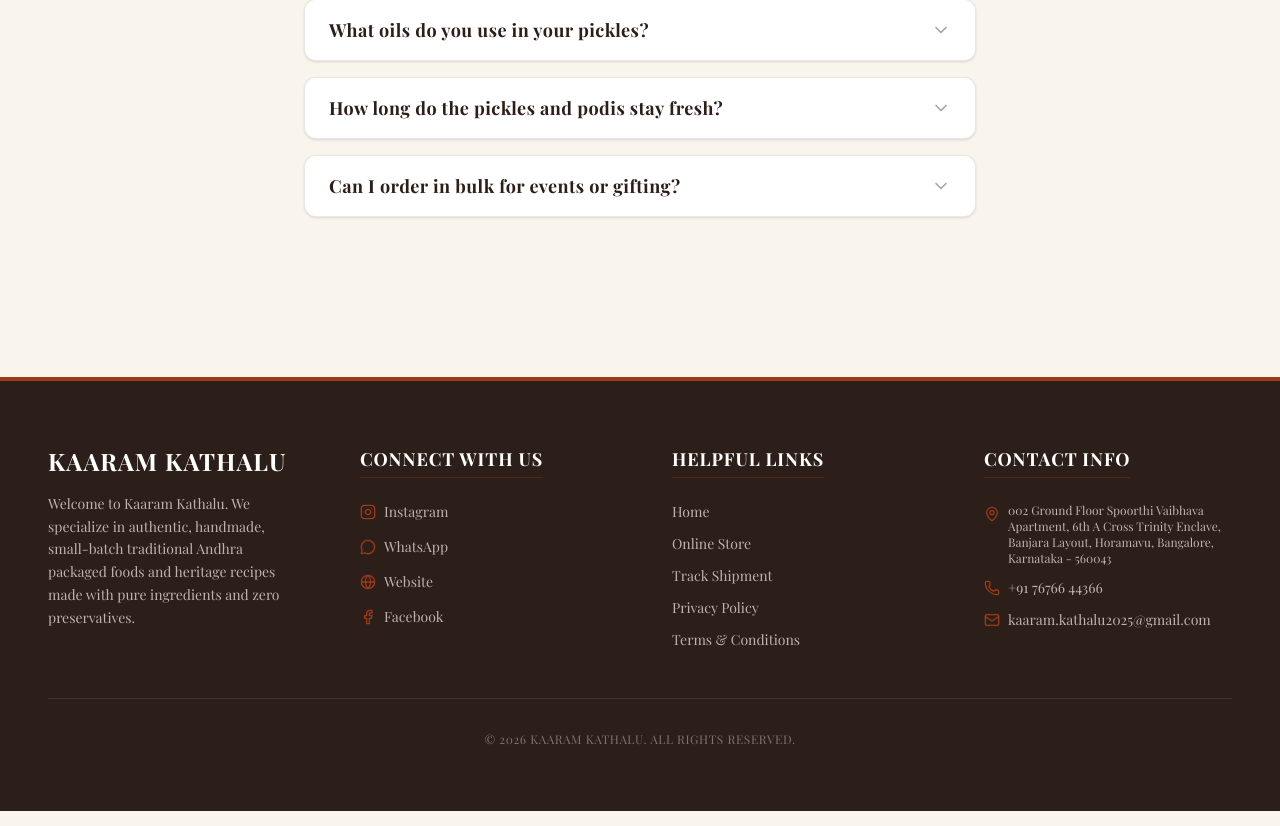
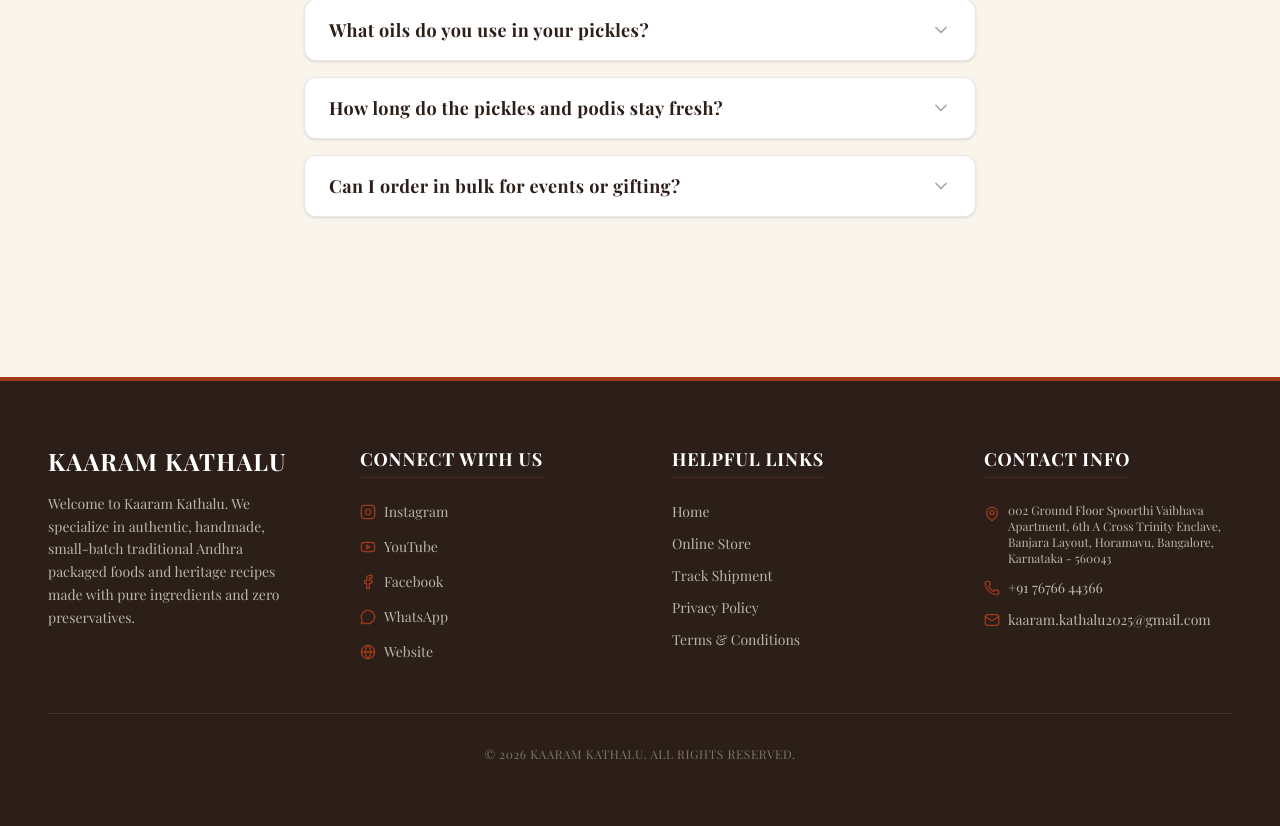
Before and after one commit to tejasrmap/KaaramKathalu, a React (Vite) app: page / in a window 1280 px wide. Shown: the part 2001-2827 px from the top of the page. Built offline with nearby package versions, Linux system fonts and the light colour scheme; no server answers; the database is empty; a web font is replaced by a local one.

Commit message:
feat(footer): add YouTube and Facebook links and update Instagram handle

```diff
--- a/index.html
+++ b/index.html
@@ -78,7 +78,9 @@
       "priceRange": "₹₹",
       "openingHours": "Mo-Su 09:00-21:00",
       "sameAs": [
-        "https://www.instagram.com/kaaramkathalu"
+        "https://www.instagram.com/kaaram.kathalu",
+        "https://www.youtube.com/@Kaaram.kathalu",
+        "https://www.facebook.com/kaaramkathalu/"
       ],
       "areaServed": {
         "@type": "Country",
--- a/src/components/Layout.tsx
+++ b/src/components/Layout.tsx
@@ -1,6 +1,6 @@
 import React, { useState, useEffect } from 'react';
 import { motion, AnimatePresence } from 'motion/react';
-import { ShoppingCart, ShoppingBag, Home, X, Plus, Minus, MapPin, Phone, Mail, User as UserIcon, Heart, Instagram, Facebook, Globe, MessageCircle } from 'lucide-react';
+import { ShoppingCart, ShoppingBag, Home, X, Plus, Minus, MapPin, Phone, Mail, User as UserIcon, Heart, Instagram, Facebook, Globe, MessageCircle, Youtube } from 'lucide-react';
 import { Link, useLocation } from 'react-router-dom';
 import { useCart } from '../context/CartContext';
 import { useAuth } from '../context/AuthContext';
@@ -340,19 +340,41 @@ export default function Layout({ children }: { children: React.ReactNode }) {
                 </p>
               </div>
 
-              {/* Social & Connect Channels (Replaces Quick Shop) */}
+              {/* Social & Connect Channels */}
               <div>
                 <h4 className="font-heading text-lg tracking-wider text-white uppercase mb-6 font-bold pb-1 border-b border-warm-accent/30 inline-block">Connect With Us</h4>
                 <ul className="space-y-3 text-warm-bg/70 text-sm font-serif">
                   <li>
                     <a
-                      href="https://www.instagram.com/kaaramkathalu"
+                      href="https://www.instagram.com/kaaram.kathalu"
                       target="_blank"
                       rel="noopener noreferrer"
                       className="hover:text-white transition-colors inline-flex items-center gap-2"
                     >
                       <Instagram className="w-4 h-4 text-warm-accent" />
                       <span>Instagram</span>
+                    </a>
+                  </li>
+                  <li>
+                    <a
+                      href="https://www.youtube.com/@Kaaram.kathalu"
+                      target="_blank"
+                      rel="noopener noreferrer"
+                      className="hover:text-white transition-colors inline-flex items-center gap-2"
+                    >
+                      <Youtube className="w-4 h-4 text-warm-accent" />
+                      <span>YouTube</span>
+                    </a>
+                  </li>
+                  <li>
+                    <a
+                      href="https://www.facebook.com/kaaramkathalu/"
+                      target="_blank"
+                      rel="noopener noreferrer"
+                      className="hover:text-white transition-colors inline-flex items-center gap-2"
+                    >
+                      <Facebook className="w-4 h-4 text-warm-accent" />
+                      <span>Facebook</span>
                     </a>
                   </li>
                   <li>
@@ -375,17 +397,6 @@ export default function Layout({ children }: { children: React.ReactNode }) {
                     >
                       <Globe className="w-4 h-4 text-warm-accent" />
                       <span>Website</span>
-                    </a>
-                  </li>
-                  <li>
-                    <a
-                      href="https://www.facebook.com/kaaramkathalu"
-                      target="_blank"
-                      rel="noopener noreferrer"
-                      className="hover:text-white transition-colors inline-flex items-center gap-2"
-                    >
-                      <Facebook className="w-4 h-4 text-warm-accent" />
-                      <span>Facebook</span>
                     </a>
                   </li>
                 </ul>
@@ -553,11 +564,10 @@ export default function Layout({ children }: { children: React.ReactNode }) {
               {/* Home Tab */}
               <Link
                 to="/"
-                className={`flex flex-col items-center justify-center py-1 px-3 rounded-xl transition-all cursor-pointer active:scale-95 ${
-                  location.pathname === '/'
+                className={`flex flex-col items-center justify-center py-1 px-3 rounded-xl transition-all cursor-pointer active:scale-95 ${location.pathname === '/'
                     ? 'text-warm-accent font-bold'
                     : 'text-warm-dark/60 hover:text-warm-dark'
-                }`}
+                  }`}
               >
                 <Home className="w-5 h-5 mb-0.5" />
                 <span className="text-[10px] font-heading tracking-wider uppercase">Home</span>
@@ -566,11 +576,10 @@ export default function Layout({ children }: { children: React.ReactNode }) {
               {/* Shop Tab */}
               <Link
                 to="/shop"
-                className={`flex flex-col items-center justify-center py-1 px-3 rounded-xl transition-all cursor-pointer active:scale-95 ${
-                  location.pathname === '/shop'
+                className={`flex flex-col items-center justify-center py-1 px-3 rounded-xl transition-all cursor-pointer active:scale-95 ${location.pathname === '/shop'
                     ? 'text-warm-accent font-bold'
                     : 'text-warm-dark/60 hover:text-warm-dark'
-                }`}
+                  }`}
               >
                 <ShoppingBag className="w-5 h-5 mb-0.5" />
                 <span className="text-[10px] font-heading tracking-wider uppercase">Shop</span>
@@ -579,11 +588,10 @@ export default function Layout({ children }: { children: React.ReactNode }) {
               {/* Wishlist Tab with Badge */}
               <Link
                 to="/wishlist"
-                className={`flex flex-col items-center justify-center py-1 px-3 rounded-xl transition-all cursor-pointer relative active:scale-95 ${
-                  location.pathname === '/wishlist'
+                className={`flex flex-col items-center justify-center py-1 px-3 rounded-xl transition-all cursor-pointer relative active:scale-95 ${location.pathname === '/wishlist'
                     ? 'text-warm-accent font-bold'
                     : 'text-warm-dark/60 hover:text-warm-dark'
-                }`}
+                  }`}
               >
                 <div className="relative">
                   <Heart className="w-5 h-5 mb-0.5" />
@@ -616,11 +624,10 @@ export default function Layout({ children }: { children: React.ReactNode }) {
               {/* Account Tab */}
               <Link
                 to={user ? '/profile' : '/login'}
-                className={`flex flex-col items-center justify-center py-1 px-3 rounded-xl transition-all cursor-pointer active:scale-95 ${
-                  location.pathname === '/profile' || location.pathname === '/login'
+                className={`flex flex-col items-center justify-center py-1 px-3 rounded-xl transition-all cursor-pointer active:scale-95 ${location.pathname === '/profile' || location.pathname === '/login'
                     ? 'text-warm-accent font-bold'
                     : 'text-warm-dark/60 hover:text-warm-dark'
-                }`}
+                  }`}
               >
                 <UserIcon className="w-5 h-5 mb-0.5" />
                 <span className="text-[10px] font-heading tracking-wider uppercase">{user ? 'Account' : 'Login'}</span>
```
